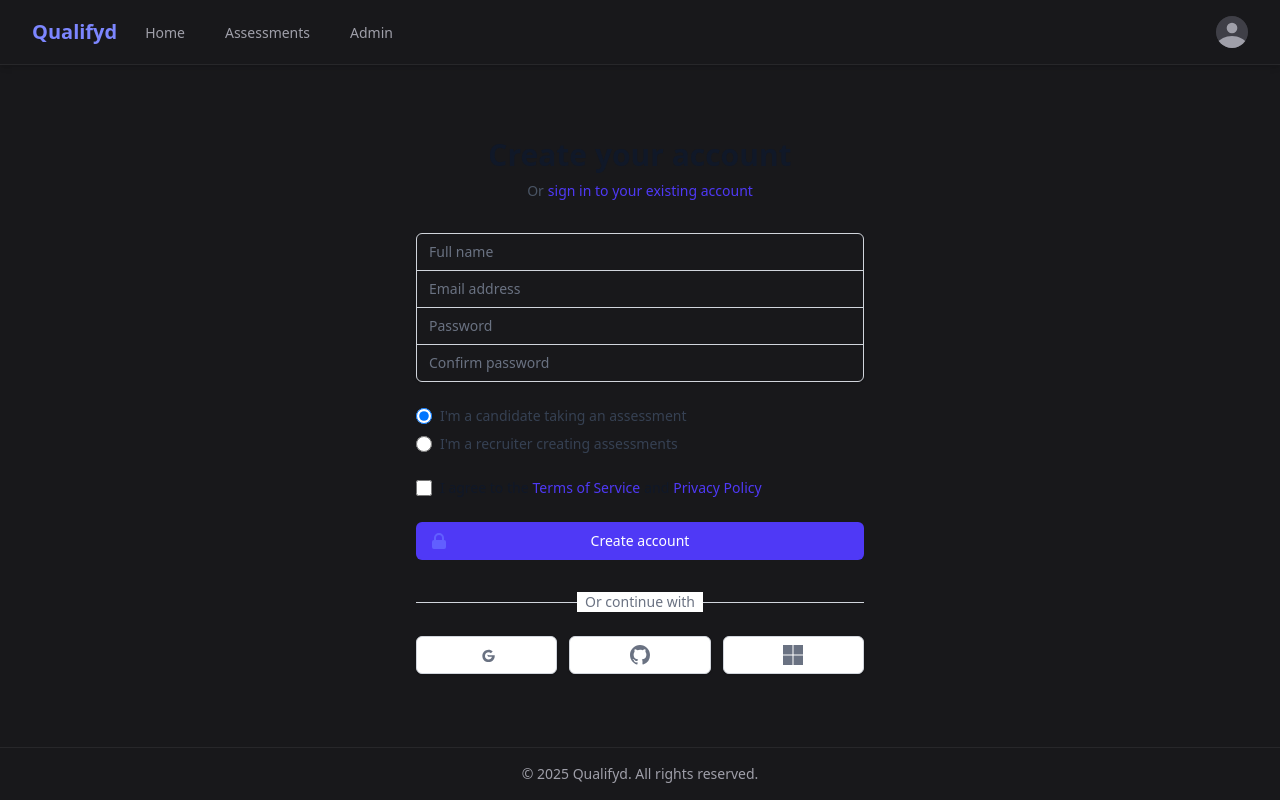
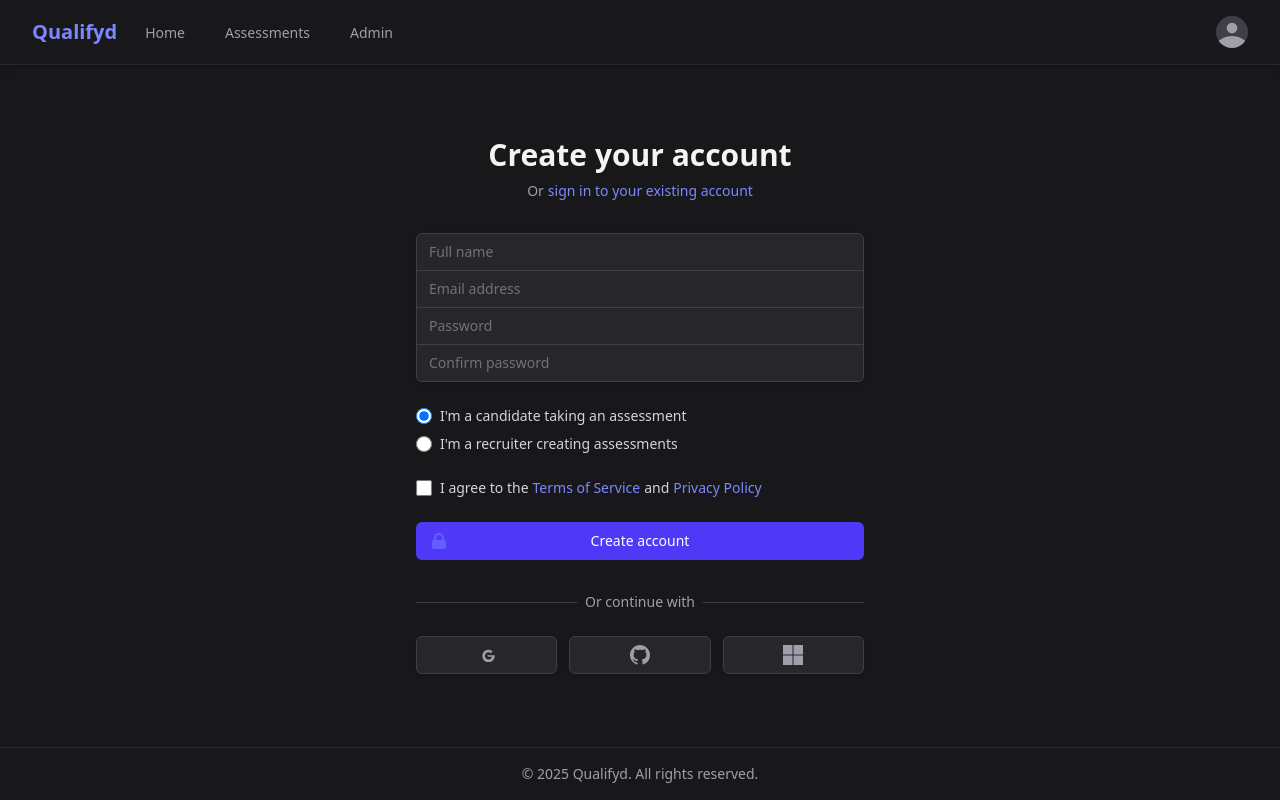
Before and after one commit to cstanislawski/qualifyd, a Next.js app in the folder frontend/: page /register in a window 1280 px wide. Built offline with nearby package versions, Linux system fonts and the light colour scheme.

Commit message:
style: update login page styles for improved aesthetics and consistency

```diff
--- a/frontend/src/app/register/page.tsx
+++ b/frontend/src/app/register/page.tsx
@@ -10,12 +10,12 @@ export default function Register() {
     <div className="min-h-full flex items-center justify-center py-12 px-4 sm:px-6 lg:px-8">
       <div className="max-w-md w-full space-y-8">
         <div>
-          <h2 className="mt-6 text-center text-3xl font-extrabold text-gray-900">
+          <h2 className="mt-6 text-center text-3xl font-extrabold text-zinc-100">
             Create your account
           </h2>
-          <p className="mt-2 text-center text-sm text-gray-600">
+          <p className="mt-2 text-center text-sm text-zinc-400">
             Or
-            <Link href="/login" className="ml-1 font-medium text-indigo-600 hover:text-indigo-500">
+            <Link href="/login" className="ml-1 font-medium text-indigo-400 hover:text-indigo-300">
               sign in to your existing account
             </Link>
           </p>
@@ -30,7 +30,7 @@ export default function Register() {
                 type="text"
                 autoComplete="name"
                 required
-                className="appearance-none rounded-none relative block w-full px-3 py-2 border border-gray-300 placeholder-gray-500 text-gray-900 rounded-t-md focus:outline-none focus:ring-indigo-500 focus:border-indigo-500 focus:z-10 sm:text-sm"
+                className="appearance-none rounded-none relative block w-full px-3 py-2 border border-zinc-700 placeholder-zinc-500 bg-zinc-800 text-zinc-100 rounded-t-md focus:outline-none focus:ring-indigo-500 focus:border-indigo-500 focus:z-10 sm:text-sm"
                 placeholder="Full name"
               />
             </div>
@@ -42,7 +42,7 @@ export default function Register() {
                 type="email"
                 autoComplete="email"
                 required
-                className="appearance-none rounded-none relative block w-full px-3 py-2 border border-gray-300 placeholder-gray-500 text-gray-900 focus:outline-none focus:ring-indigo-500 focus:border-indigo-500 focus:z-10 sm:text-sm"
+                className="appearance-none rounded-none relative block w-full px-3 py-2 border border-zinc-700 placeholder-zinc-500 bg-zinc-800 text-zinc-100 focus:outline-none focus:ring-indigo-500 focus:border-indigo-500 focus:z-10 sm:text-sm"
                 placeholder="Email address"
               />
             </div>
@@ -54,7 +54,7 @@ export default function Register() {
                 type="password"
                 autoComplete="new-password"
                 required
-                className="appearance-none rounded-none relative block w-full px-3 py-2 border border-gray-300 placeholder-gray-500 text-gray-900 focus:outline-none focus:ring-indigo-500 focus:border-indigo-500 focus:z-10 sm:text-sm"
+                className="appearance-none rounded-none relative block w-full px-3 py-2 border border-zinc-700 placeholder-zinc-500 bg-zinc-800 text-zinc-100 focus:outline-none focus:ring-indigo-500 focus:border-indigo-500 focus:z-10 sm:text-sm"
                 placeholder="Password"
               />
             </div>
@@ -66,7 +66,7 @@ export default function Register() {
                 type="password"
                 autoComplete="new-password"
                 required
-                className="appearance-none rounded-none relative block w-full px-3 py-2 border border-gray-300 placeholder-gray-500 text-gray-900 rounded-b-md focus:outline-none focus:ring-indigo-500 focus:border-indigo-500 focus:z-10 sm:text-sm"
+                className="appearance-none rounded-none relative block w-full px-3 py-2 border border-zinc-700 placeholder-zinc-500 bg-zinc-800 text-zinc-100 rounded-b-md focus:outline-none focus:ring-indigo-500 focus:border-indigo-500 focus:z-10 sm:text-sm"
                 placeholder="Confirm password"
               />
             </div>
@@ -78,10 +78,10 @@ export default function Register() {
                 type="radio"
                 name="account_type"
                 value="candidate"
-                className="h-4 w-4 text-indigo-600 focus:ring-indigo-500 border-gray-300"
+                className="h-4 w-4 text-indigo-600 focus:ring-indigo-500 border-zinc-600 bg-zinc-800"
                 defaultChecked
               />
-              <span className="ml-2 text-gray-700">
+              <span className="ml-2 text-zinc-300">
                 I&apos;m a candidate taking an assessment
               </span>
             </label>
@@ -90,9 +90,9 @@ export default function Register() {
                 type="radio"
                 name="account_type"
                 value="recruiter"
-                className="h-4 w-4 text-indigo-600 focus:ring-indigo-500 border-gray-300"
+                className="h-4 w-4 text-indigo-600 focus:ring-indigo-500 border-zinc-600 bg-zinc-800"
               />
-              <span className="ml-2 text-gray-700">
+              <span className="ml-2 text-zinc-300">
                 I&apos;m a recruiter creating assessments
               </span>
             </label>
@@ -104,15 +104,15 @@ export default function Register() {
               name="terms"
               type="checkbox"
               required
-              className="h-4 w-4 text-indigo-600 focus:ring-indigo-500 border-gray-300 rounded"
+              className="h-4 w-4 text-indigo-600 focus:ring-indigo-500 border-zinc-600 bg-zinc-800 rounded"
             />
-            <label htmlFor="terms" className="ml-2 block text-sm text-gray-900">
+            <label htmlFor="terms" className="ml-2 block text-sm text-zinc-300">
               I agree to the
-              <Link href="/terms" className="mx-1 font-medium text-indigo-600 hover:text-indigo-500">
+              <Link href="/terms" className="mx-1 font-medium text-indigo-400 hover:text-indigo-300">
                 Terms of Service
               </Link>
               and
-              <Link href="/privacy" className="ml-1 font-medium text-indigo-600 hover:text-indigo-500">
+              <Link href="/privacy" className="ml-1 font-medium text-indigo-400 hover:text-indigo-300">
                 Privacy Policy
               </Link>
             </label>
@@ -136,10 +136,10 @@ export default function Register() {
         <div className="mt-6">
           <div className="relative">
             <div className="absolute inset-0 flex items-center">
-              <div className="w-full border-t border-gray-300"></div>
+              <div className="w-full border-t border-zinc-700"></div>
             </div>
             <div className="relative flex justify-center text-sm">
-              <span className="px-2 bg-white text-gray-500">
+              <span className="px-2 bg-zinc-900 text-zinc-400">
                 Or continue with
               </span>
             </div>
@@ -147,7 +147,7 @@ export default function Register() {
 
           <div className="mt-6 grid grid-cols-3 gap-3">
             <div>
-              <a href="#" className="w-full inline-flex justify-center py-2 px-4 border border-gray-300 rounded-md shadow-sm bg-white text-sm font-medium text-gray-500 hover:bg-gray-50">
+              <a href="#" className="w-full inline-flex justify-center py-2 px-4 border border-zinc-700 rounded-md shadow-sm bg-zinc-800 text-sm font-medium text-zinc-400 hover:bg-zinc-700">
                 <span className="sr-only">Sign up with Google</span>
                 <svg className="w-5 h-5" viewBox="0 0 24 24" fill="currentColor">
                   <path d="M12.545,12.151L12.545,12.151c0,1.054,0.855,1.909,1.909,1.909h3.536c-0.449,1.9-2.153,3.312-4.144,3.312
@@ -159,7 +159,7 @@ export default function Register() {
             </div>
 
             <div>
-              <a href="#" className="w-full inline-flex justify-center py-2 px-4 border border-gray-300 rounded-md shadow-sm bg-white text-sm font-medium text-gray-500 hover:bg-gray-50">
+              <a href="#" className="w-full inline-flex justify-center py-2 px-4 border border-zinc-700 rounded-md shadow-sm bg-zinc-800 text-sm font-medium text-zinc-400 hover:bg-zinc-700">
                 <span className="sr-only">Sign up with GitHub</span>
                 <svg className="w-5 h-5" fill="currentColor" viewBox="0 0 20 20" aria-hidden="true">
                   <path fillRule="evenodd" d="M10 0C4.477 0 0 4.484 0 10.017c0 4.425 2.865 8.18 6.839 9.504.5.092.682-.217.682-.483 0-.237-.008-.868-.013-1.703-2.782.605-3.369-1.343-3.369-1.343-.454-1.158-1.11-1.466-1.11-1.466-.908-.62.069-.608.069-.608 1.003.07 1.531 1.032 1.531 1.032.892 1.53 2.341 1.088 2.91.832.092-.647.35-1.088.636-1.338-2.22-.253-4.555-1.113-4.555-4.951 0-1.093.39-1.988 1.029-2.688-.103-.253-.446-1.272.098-2.65 0 0 .84-.27 2.75 1.026A9.564 9.564 0 0110 4.844c.85.004 1.705.115 2.504.337 1.909-1.296 2.747-1.027 2.747-1.027.546 1.379.203 2.398.1 2.651.64.7 1.028 1.595 1.028 2.688 0 3.848-2.339 4.695-4.566 4.942.359.31.678.921.678 1.856 0 1.338-.012 2.419-.012 2.747 0 .268.18.58.688.482A10.019 10.019 0 0020 10.017C20 4.484 15.522 0 10 0z" clipRule="evenodd" />
@@ -168,7 +168,7 @@ export default function Register() {
             </div>
 
             <div>
-              <a href="#" className="w-full inline-flex justify-center py-2 px-4 border border-gray-300 rounded-md shadow-sm bg-white text-sm font-medium text-gray-500 hover:bg-gray-50">
+              <a href="#" className="w-full inline-flex justify-center py-2 px-4 border border-zinc-700 rounded-md shadow-sm bg-zinc-800 text-sm font-medium text-zinc-400 hover:bg-zinc-700">
                 <span className="sr-only">Sign up with Microsoft</span>
                 <svg className="w-5 h-5" viewBox="0 0 24 24" fill="currentColor">
                   <path d="M11.4 24H0V12.6h11.4V24zM24 24H12.6V12.6H24V24zM11.4 11.4H0V0h11.4v11.4zm12.6 0H12.6V0H24v11.4z" />
```
Also changed, not shown: frontend/src/app/login/page.tsx (+13 -13 lines).
